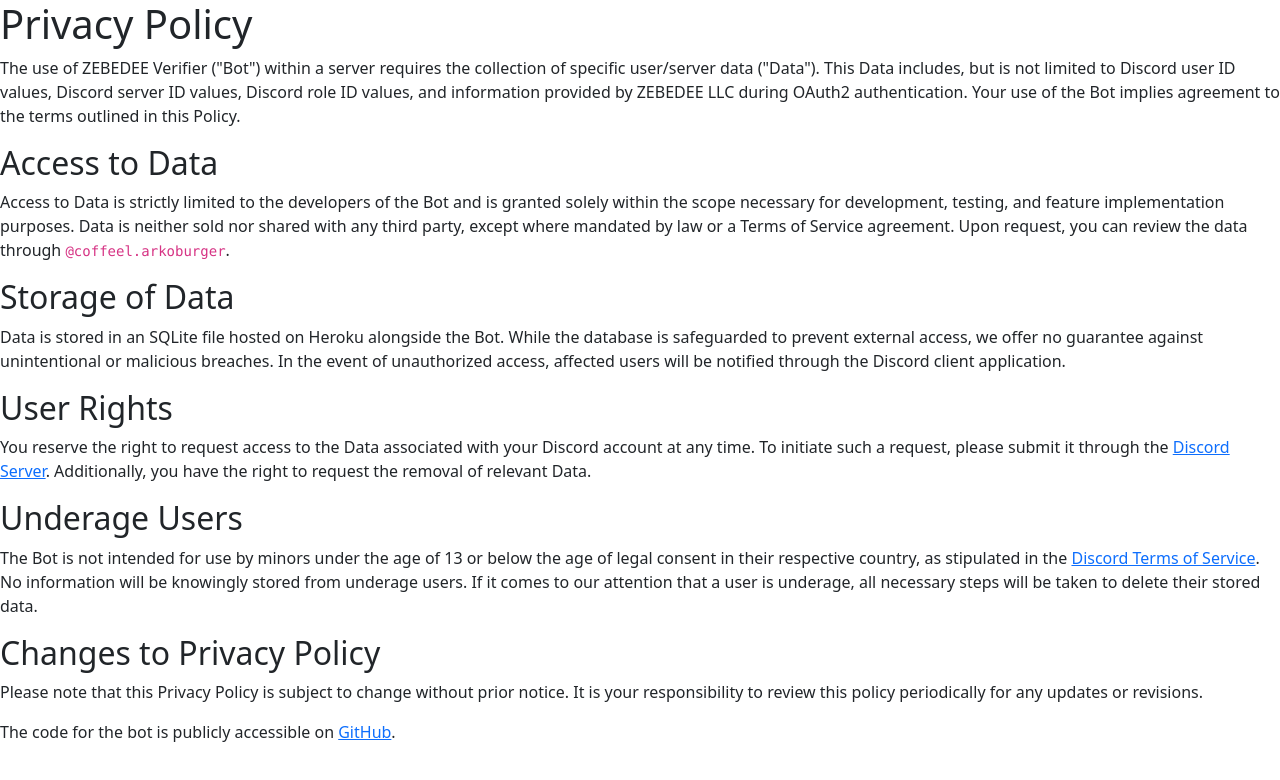
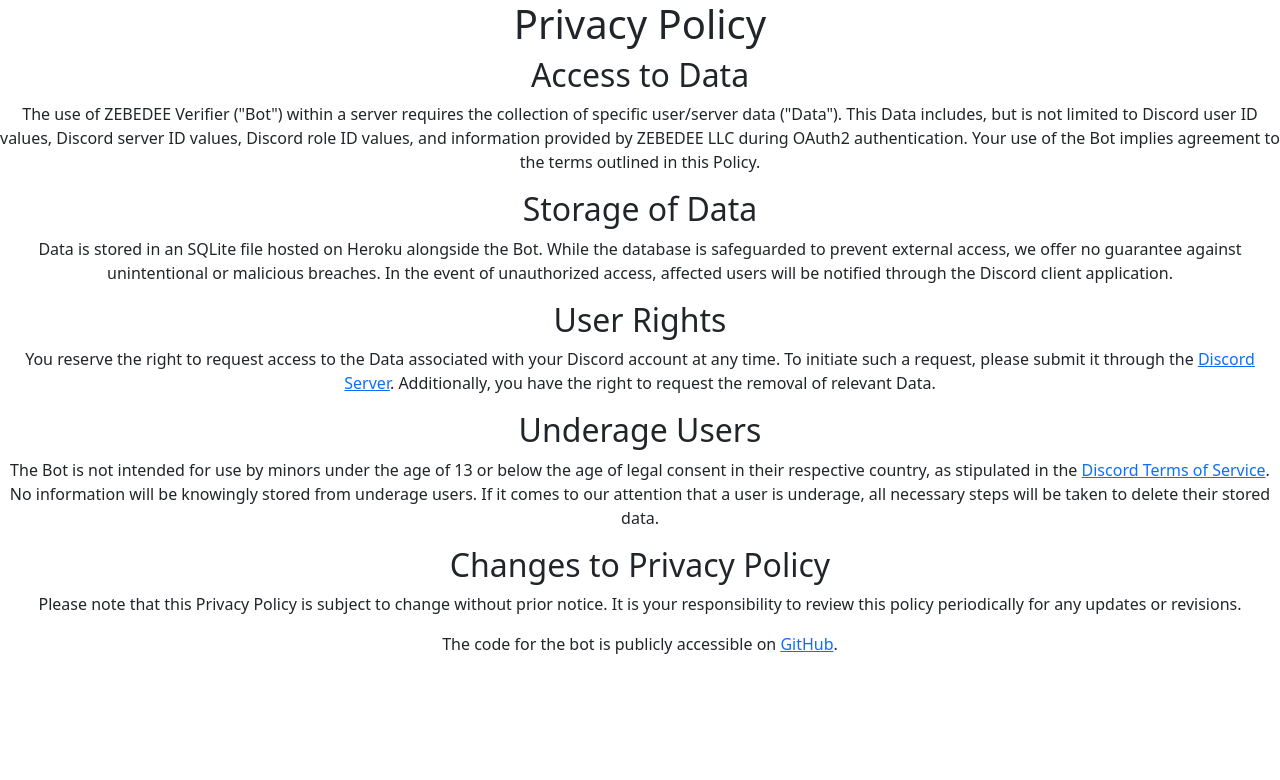
Before and after one commit to JoseMoranUrena523/zebedee-verifier, a website: page privacy-policy.html in a window 1280 px wide. Drawn offline with nearby package versions, Linux system fonts and the light colour scheme.

Commit message:
Update privacy-policy.html

```diff
--- a/privacy-policy.html
+++ b/privacy-policy.html
@@ -1,23 +1,42 @@
-<!doctype html>
-<html>
+<!DOCTYPE html>
+<html lang="en">
 <head>
+  <meta charset="UTF-8">
+  <meta name="viewport" content="width=device-width, initial-scale=1.0">
+  <meta name="description" content="Privacy policy for ZEBEDEE Verifier.">
   <title>ZEBEDEE Verifier Privacy Policy</title>
-    <meta name="viewport" content="width=device-width, initial-scale=1">
-    <link href="https://cdn.jsdelivr.net/npm/bootstrap@5.3.3/dist/css/bootstrap.min.css" rel="stylesheet" integrity="sha384-QWTKZyjpPEjISv5WaRU9OFeRpok6YctnYmDr5pNlyT2bRjXh0JMhjY6hW+ALEwIH" crossorigin="anonymous">
+  <link rel="stylesheet" href="https://cdn.jsdelivr.net/npm/bootstrap@5.3.3/dist/css/bootstrap.min.css" integrity="sha384-QWTKZyjpPEjISv5WaRU9OFeRpok6YctnYmDr5pNlyT2bRjXh0JMhjY6hW+ALEwIH" crossorigin="anonymous">
 </head>
 <body>
+  <center>
+    <header>
       <h1 id="privacy-policy">Privacy Policy</h1>
-    <p>The use of ZEBEDEE Verifier (&quot;Bot&quot;) within a server requires the collection of specific user/server data (&quot;Data&quot;). This Data includes, but is not limited to Discord user ID values, Discord server ID values, Discord role ID values, and information provided by ZEBEDEE LLC during OAuth2 authentication. Your use of the Bot implies agreement to the terms outlined in this Policy.</p>
+    </header>
+    <main>
+      <section>
         <h2 id="access-to-data">Access to Data</h2>
-    <p>Access to Data is strictly limited to the developers of the Bot and is granted solely within the scope necessary for development, testing, and feature implementation purposes. Data is neither sold nor shared with any third party, except where mandated by law or a Terms of Service agreement. Upon request, you can review the data through <code>@coffeel.arkoburger</code>.</p>
+        <p>The use of ZEBEDEE Verifier ("Bot") within a server requires the collection of specific user/server data ("Data"). This Data includes, but is not limited to Discord user ID values, Discord server ID values, Discord role ID values, and information provided by ZEBEDEE LLC during OAuth2 authentication. Your use of the Bot implies agreement to the terms outlined in this Policy.</p>
+      </section>
+      <section>
         <h2 id="storage-of-data">Storage of Data</h2>
         <p>Data is stored in an SQLite file hosted on Heroku alongside the Bot. While the database is safeguarded to prevent external access, we offer no guarantee against unintentional or malicious breaches. In the event of unauthorized access, affected users will be notified through the Discord client application.</p>
+      </section>
+      <section>
         <h2 id="user-rights">User Rights</h2>
-    <p>You reserve the right to request access to the Data associated with your Discord account at any time. To initiate such a request, please submit it through the <a href="https://discord.gg/ygfQKuRfXY">Discord Server</a>. Additionally, you have the right to request the removal of relevant Data.</p>
+        <p>You reserve the right to request access to the Data associated with your Discord account at any time. To initiate such a request, please submit it through the <a href="https://discord.gg/ygfQKuRfXY" target="_blank">Discord Server</a>. Additionally, you have the right to request the removal of relevant Data.</p>
+      </section>
+      <section>
         <h2 id="underage-users">Underage Users</h2>
-    <p>The Bot is not intended for use by minors under the age of 13 or below the age of legal consent in their respective country, as stipulated in the <a href="https://discord.com/terms">Discord Terms of Service</a>. No information will be knowingly stored from underage users. If it comes to our attention that a user is underage, all necessary steps will be taken to delete their stored data.</p>
+        <p>The Bot is not intended for use by minors under the age of 13 or below the age of legal consent in their respective country, as stipulated in the <a href="https://discord.com/terms" target="_blank">Discord Terms of Service</a>. No information will be knowingly stored from underage users. If it comes to our attention that a user is underage, all necessary steps will be taken to delete their stored data.</p>
+      </section>
+      <section>
         <h2 id="changes-to-privacy-policy">Changes to Privacy Policy</h2>
         <p>Please note that this Privacy Policy is subject to change without prior notice. It is your responsibility to review this policy periodically for any updates or revisions.</p>
-    <p>The code for the bot is publicly accessible on <a href="https://github.com/JoseMoranUrena523/zebedee-verifier">GitHub</a>.</p>
+      </section>
+    </main>
+    <footer>
+      <p>The code for the bot is publicly accessible on <a href="https://github.com/JoseMoranUrena523/zebedee-verifier" target="_blank">GitHub</a>.</p>
+    </footer>
+  </center>
 </body>
 </html>
```
Lines whose indentation alone changed are shown as unchanged.
